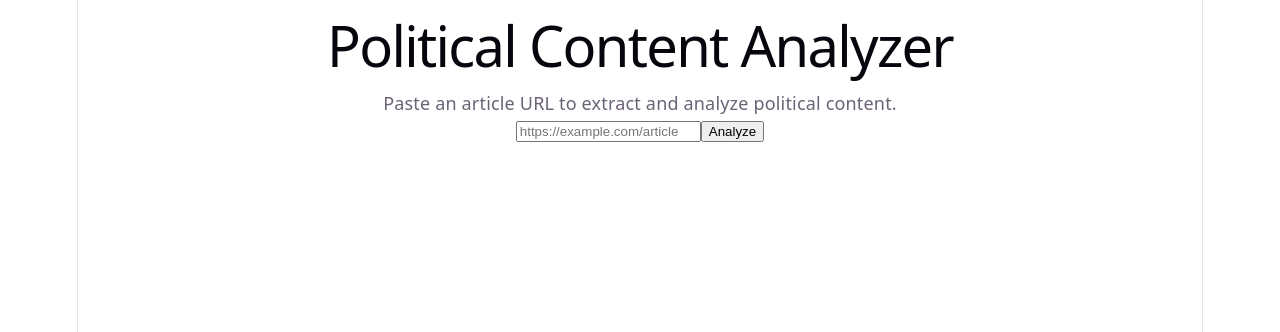
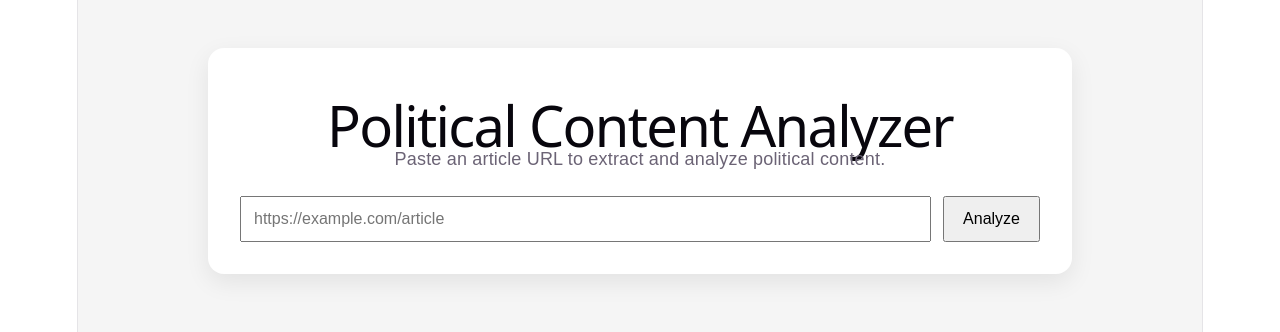
Before and after one commit to anjali-a-p/political-analyzer, a React app in the folder frontend/: page / in a window 1280 px wide. Shown: the top 332 px of the page. Built offline with nearby package versions, Linux system fonts and the light colour scheme; the HTML template or start-up script is replaced by a standard one.

Commit message:
Add frontend styling for analysis results

```diff
--- a/frontend/src/App.css
+++ b/frontend/src/App.css
@@ -1,184 +1,58 @@
-.counter {
-  font-size: 16px;
-  padding: 5px 10px;
-  border-radius: 5px;
-  color: var(--accent);
-  background: var(--accent-bg);
-  border: 2px solid transparent;
-  transition: border-color 0.3s;
-  margin-bottom: 24px;
-
-  &:hover {
-    border-color: var(--accent-border);
-  }
-  &:focus-visible {
-    outline: 2px solid var(--accent);
-    outline-offset: 2px;
-  }
+.page {
+  min-height: 100vh;
+  display: flex;
+  justify-content: center;
+  align-items: flex-start;
+  padding: 48px 16px;
+  background: #f5f5f5;
+  font-family: Arial, sans-serif;
 }
 
-.hero {
-  position: relative;
-
-  .base,
-  .framework,
-  .vite {
-    inset-inline: 0;
-    margin: 0 auto;
-  }
-
-  .base {
-    width: 170px;
-    position: relative;
-    z-index: 0;
-  }
-
-  .framework,
-  .vite {
-    position: absolute;
-  }
-
-  .framework {
-    z-index: 1;
-    top: 34px;
-    height: 28px;
-    transform: perspective(2000px) rotateZ(300deg) rotateX(44deg) rotateY(39deg)
-      scale(1.4);
-  }
-
-  .vite {
-    z-index: 0;
-    top: 107px;
-    height: 26px;
-    width: auto;
-    transform: perspective(2000px) rotateZ(300deg) rotateX(40deg) rotateY(39deg)
-      scale(0.8);
-  }
+.card {
+  width: 100%;
+  max-width: 800px;
+  background: white;
+  padding: 32px;
+  border-radius: 16px;
+  box-shadow: 0 8px 24px rgba(0, 0, 0, 0.08);
 }
 
-#center {
-  display: flex;
-  flex-direction: column;
-  gap: 25px;
-  place-content: center;
-  place-items: center;
-  flex-grow: 1;
-
-  @media (max-width: 1024px) {
-    padding: 32px 20px 24px;
-    gap: 18px;
-  }
+h1 {
+  margin-bottom: 8px;
 }
 
-#next-steps {
+form {
   display: flex;
-  border-top: 1px solid var(--border);
-  text-align: left;
-
-  & > div {
-    flex: 1 1 0;
-    padding: 32px;
-    @media (max-width: 1024px) {
-      padding: 24px 20px;
-    }
-  }
-
-  .icon {
-    margin-bottom: 16px;
-    width: 22px;
-    height: 22px;
-  }
-
-  @media (max-width: 1024px) {
-    flex-direction: column;
-    text-align: center;
-  }
+  gap: 12px;
+  margin-top: 24px;
 }
 
-#docs {
-  border-right: 1px solid var(--border);
-
-  @media (max-width: 1024px) {
-    border-right: none;
-    border-bottom: 1px solid var(--border);
-  }
+input {
+  flex: 1;
+  padding: 12px;
+  font-size: 16px;
 }
 
-#next-steps ul {
-  list-style: none;
-  padding: 0;
-  display: flex;
-  gap: 8px;
-  margin: 32px 0 0;
-
-  .logo {
-    height: 18px;
-  }
-
-  a {
-    color: var(--text-h);
-    font-size: 16px;
-    border-radius: 6px;
-    background: var(--social-bg);
-    display: flex;
-    padding: 6px 12px;
-    align-items: center;
-    gap: 8px;
-    text-decoration: none;
-    transition: box-shadow 0.3s;
-
-    &:hover {
-      box-shadow: var(--shadow);
-    }
-    .button-icon {
-      height: 18px;
-      width: 18px;
-    }
-  }
-
-  @media (max-width: 1024px) {
-    margin-top: 20px;
-    flex-wrap: wrap;
-    justify-content: center;
-
-    li {
-      flex: 1 1 calc(50% - 8px);
-    }
-
-    a {
-      width: 100%;
-      justify-content: center;
-      box-sizing: border-box;
-    }
-  }
+button {
+  padding: 12px 18px;
+  font-size: 16px;
+  cursor: pointer;
 }
 
-#spacer {
-  height: 88px;
-  border-top: 1px solid var(--border);
-  @media (max-width: 1024px) {
-    height: 48px;
-  }
+.results {
+  margin-top: 32px;
+  border-top: 1px solid #ddd;
+  padding-top: 24px;
 }
 
-.ticks {
-  position: relative;
-  width: 100%;
+.preview {
+  background: #f2f2f2;
+  padding: 16px;
+  border-radius: 8px;
+  line-height: 1.5;
+}
 
-  &::before,
-  &::after {
-    content: '';
-    position: absolute;
-    top: -4.5px;
-    border: 5px solid transparent;
-  }
-
-  &::before {
-    left: 0;
-    border-left-color: var(--border);
-  }
-  &::after {
-    right: 0;
-    border-right-color: var(--border);
-  }
+.error {
+  color: darkred;
+  margin-top: 16px;
 }
```
